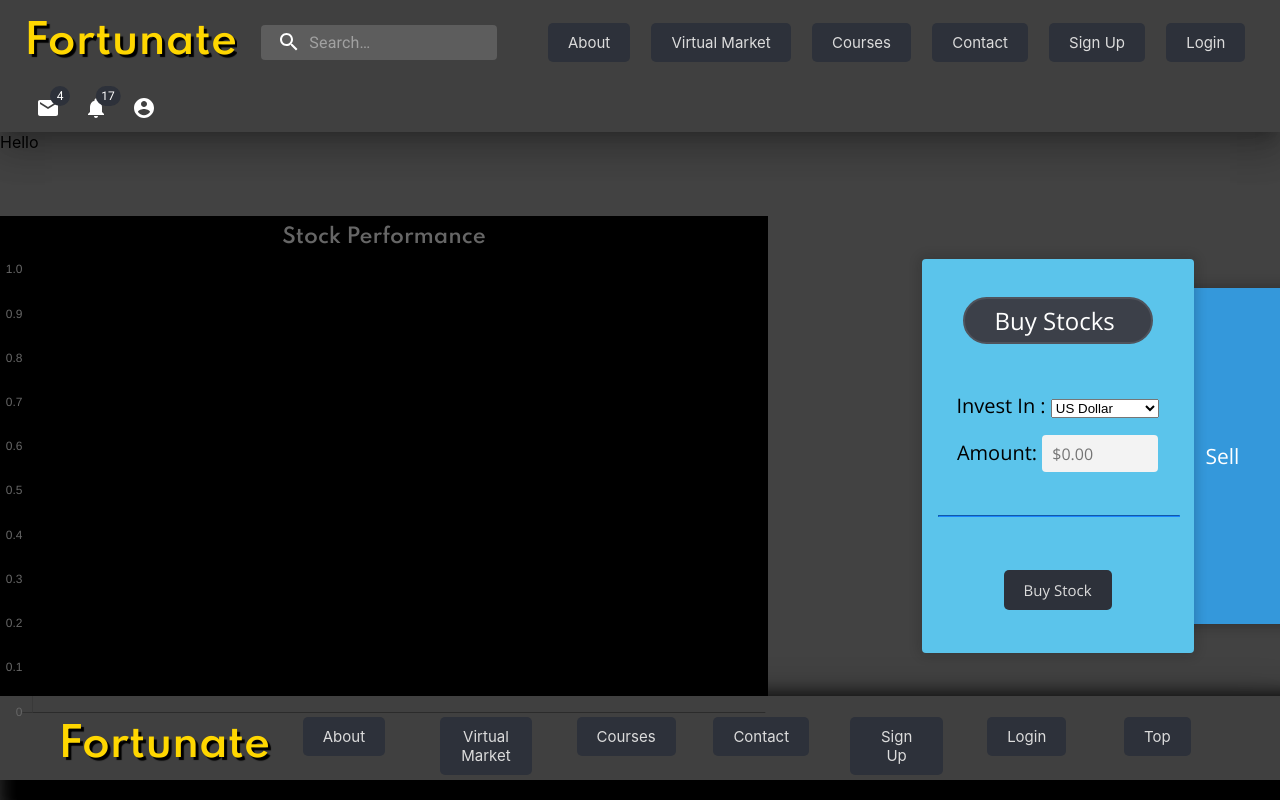
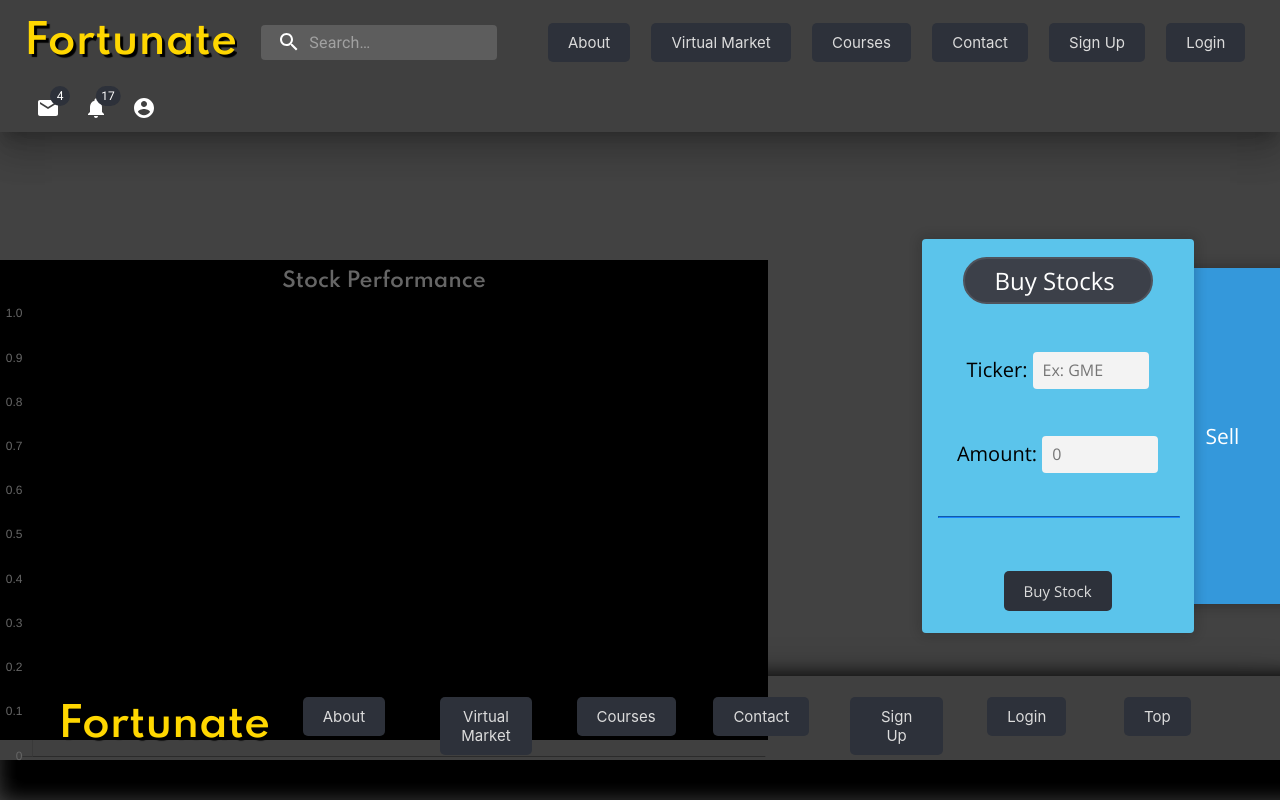
Before and after one commit to acm-projects/Fortunate, a React (Create React App) app in the folder frontend/fortunate/: page /vmpage in a window 1280 px wide. Shown: the top 800 px of the page. Built offline with nearby package versions, Linux system fonts and the light colour scheme.

Commit message:
Integrated trading

```diff
--- a/frontend/fortunate/src/pages/stockPage/buy.js
+++ b/frontend/fortunate/src/pages/stockPage/buy.js
@@ -1,17 +1,37 @@
 import React, { Component } from "react";
+import axios from "axios";
 
 export class Buy extends Component {
   constructor(props) {
     super(props);
 
-    this.state = { value: "USdollar" };
+    this.state = { type: 'buy', symbol : '', quantity : 0 };
 
     // this.currencyHandleChange = this.currencyHandleChange.bind(this);
   }
 
-  currencyHandleChange = (event) => {
-    this.setState({ value: event.target.value });
-  };
+  tradeStock = () => {
+    axios.defaults.headers.common[
+      "Authorization"
+    ] = localStorage.getItem('FBIdToken');
+    axios.post('/trade', this.state).then(res => {
+      console.log(res.data);
+    }).catch(error => {
+      console.error(error);
+    });
+  }
+
+  handleQuantChange = (event) => {
+    var q = parseInt(event.target.value);
+    this.setState({
+      quantity : q
+    });
+  }
+  handleTickerChange = (event) => {
+    this.setState({
+      symbol : event.target.value
+    });
+  }
 //line 19 <div className="header">Buy Stocks</div>
   render() {
     return (
@@ -21,27 +41,19 @@ export class Buy extends Component {
           <div className="form">
             <div className="form-group">
               <label>
-                Invest In :{" "}
-                <select
-                  value={this.state.value}
-                  onChange={this.currencyHandleChange}
-                >
-                  <option value="USdollar"> US Dollar</option>
-                  <option value="rupeer"> Rupees</option>
-                  <option value="canadadollar"> Canada Dollar</option>
-                </select>
+                Ticker: <input type="text" name="ticker" placeholder="Ex: GME" onChange={this.handleTickerChange.bind(this)}/>
               </label>
             </div>
             <div className="form-group">
-              <label htmlFor="amount">
-                Amount: <input type="text" name="amount" placeholder="$0.00" />
+              <label>
+                Amount: <input type="text" name="amount" placeholder="0" onChange={this.handleQuantChange.bind(this)}/>
               </label>
             </div>
             <hr class="horizontal-line"></hr>
           </div>
         </div>
         <div className="footer">
-          <button type="button" className="btn">
+          <button type="button" className="btn" onClick={this.tradeStock.bind(this)} >
             Buy Stock
           </button>
         </div>
--- a/frontend/fortunate/src/pages/stockPage/sell.js
+++ b/frontend/fortunate/src/pages/stockPage/sell.js
@@ -1,47 +1,59 @@
 import React, { Component } from "react";
+import axios from "axios";
 
 export class Sell extends Component {
   constructor(props) {
     super(props);
 
-    this.state = { value: "USdollar" };
+    this.state = { type: 'sell', symbol : '', quantity : 0 };
 
     // this.currencyHandleChange = this.currencyHandleChange.bind(this);
   }
+  tradeStock = () => {
+    axios.defaults.headers.common[
+      "Authorization"
+    ] = localStorage.getItem('FBIdToken');
+    axios.post('/trade', this.state).then(res => {
+      console.log(res.data);
+    }).catch(error => {
+      console.error(error);
+    });
+  }
 
-  currencyHandleChange = (event) => {
-    this.setState({ value: event.target.value });
-  };
+  handleQuantChange = (event) => {
+    var q = parseInt(event.target.value);
+    this.setState({
+      quantity : q
+    });
+  }
+
+  handleTickerChange = (event) => {
+    this.setState({
+      symbol : event.target.value
+    });
+  }
 
   render() {
     return (
       <div className="base-container" ref={this.props.containerRef}>
         <div className="header">Sell Stocks</div>
         <div className="content">
-          <div className="form">
+        <div className="form">
             <div className="form-group">
               <label>
-                Sell In :{" "}
-                <select
-                  value={this.state.value}
-                  onChange={this.currencyHandleChange}
-                >
-                  <option value="USdollar"> US Dollar</option>
-                  <option value="rupeer"> Rupees</option>
-                  <option value="canadadollar"> Canada Dollar</option>
-                </select>
+                Ticker: <input type="text" name="ticker" placeholder="Ex: GME" onChange={this.handleTickerChange.bind(this)}/>
               </label>
             </div>
             <div className="form-group">
-              <label htmlFor="amount">
-                Quantity: <input type="text" name="amount" placeholder="#number" />
+              <label>
+                Amount: <input type="text" name="amount" placeholder="0" onChange={this.handleQuantChange.bind(this)}/>
               </label>
             </div>
             <hr class="horizontal-line"></hr>
           </div>
         </div>
         <div className="footer">
-          <button type="button" className="btn">
+          <button type="button" className="btn" onClick={this.tradeStock.bind(this)}>
             Sell Stock
           </button>
         </div>
--- a/frontend/fortunate/src/pages/stockPage/vmpage.js
+++ b/frontend/fortunate/src/pages/stockPage/vmpage.js
@@ -38,7 +38,6 @@ class Vmpage extends React.Component {
     const currentActive = isbuyActive ? "Buy" : "Sell";
     return (
       <div className="vmpage">
-      Hello
       <LineGraph />
 
       <div className="bigcontainer">
```
Also changed, not shown: 1 other file (tests, documents, lock files or other folders).
